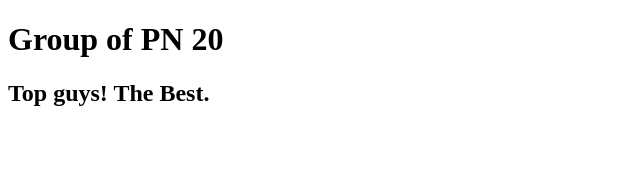
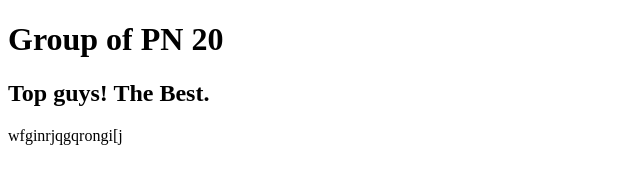
Before and after one commit to Baduga/project, a plain HTML site: page index.html in a window 1280 px wide. Shown: the whole page, without its empty margins (0-640 px from the left). Drawn offline with Linux system fonts and the light colour scheme.

Commit message:
Update index.html

```diff
--- a/index.html
+++ b/index.html
@@ -8,5 +8,6 @@
 <body>
 	<h1>Group of PN 20</h1>
 	<h2>Top guys! The Best.</h2>
+	wfginrjqgqrongi[j
 </body>
 </html>
```
